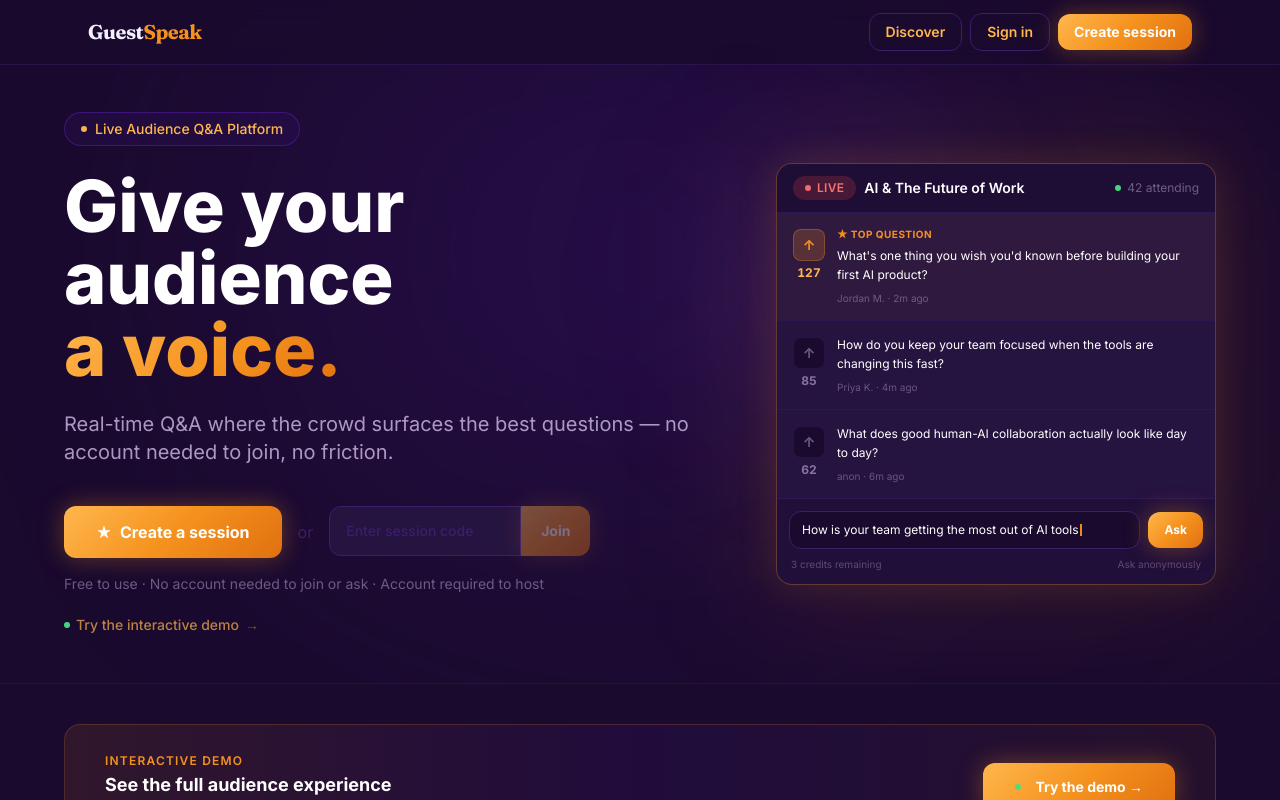
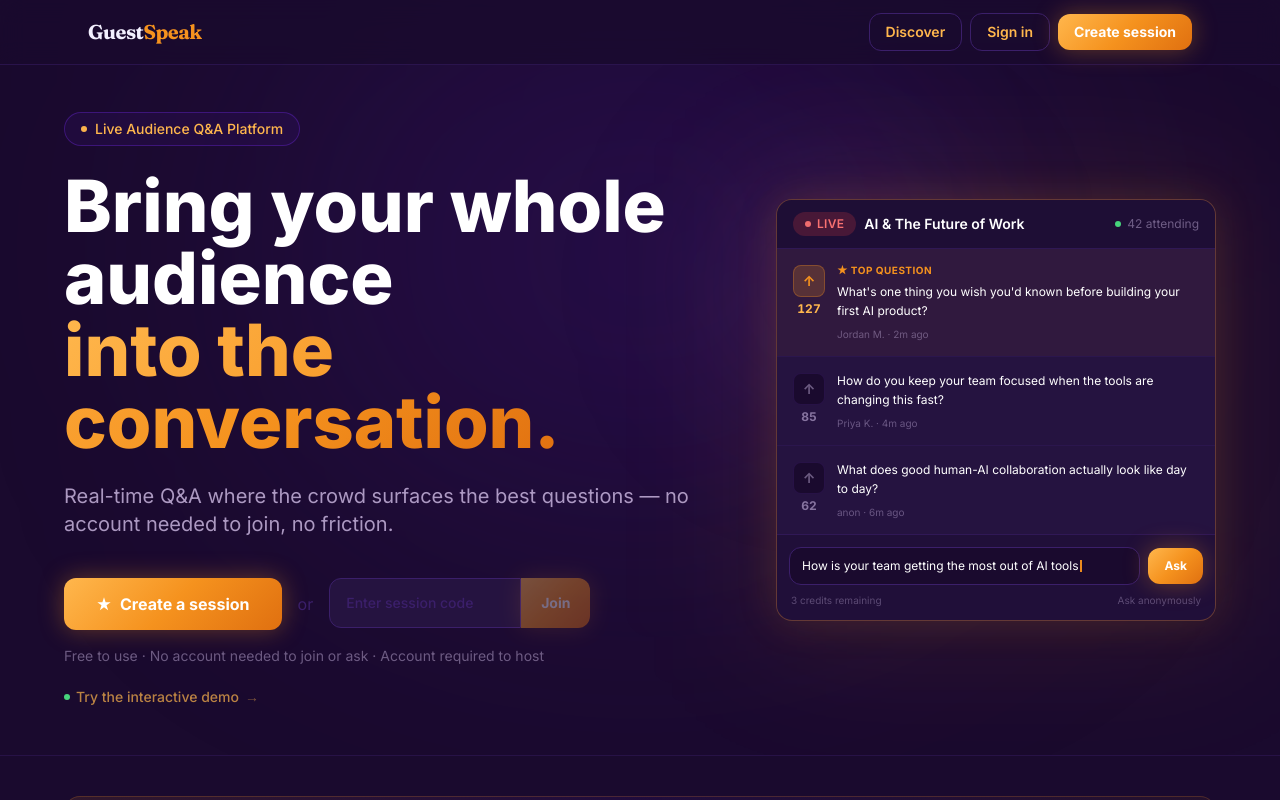
Before and after one commit to ShawnGoff/guestspeak, a Next.js app in the folder frontend/: page / in a window 1280 px wide. Shown: the top 800 px of the page. Built offline with nearby package versions, Linux system fonts and the light colour scheme; no server answers.

Commit message:
copy: update hero headline

```diff
--- a/frontend/src/app/page.tsx
+++ b/frontend/src/app/page.tsx
@@ -240,9 +240,9 @@ function Hero() {
 
             {/* Headline */}
             <h1 className="text-5xl sm:text-6xl xl:text-7xl font-extrabold leading-[1.05] mb-6">
-              <span className="text-white">Give your audience</span>
+              <span className="text-white">Bring your whole audience</span>
               <br />
-              <span className="text-orange-gradient">a voice.</span>
+              <span className="text-orange-gradient">into the conversation.</span>
             </h1>
 
             <p className="text-lg sm:text-xl text-purple-200/70 mb-10 max-w-xl lg:max-w-none">
```
